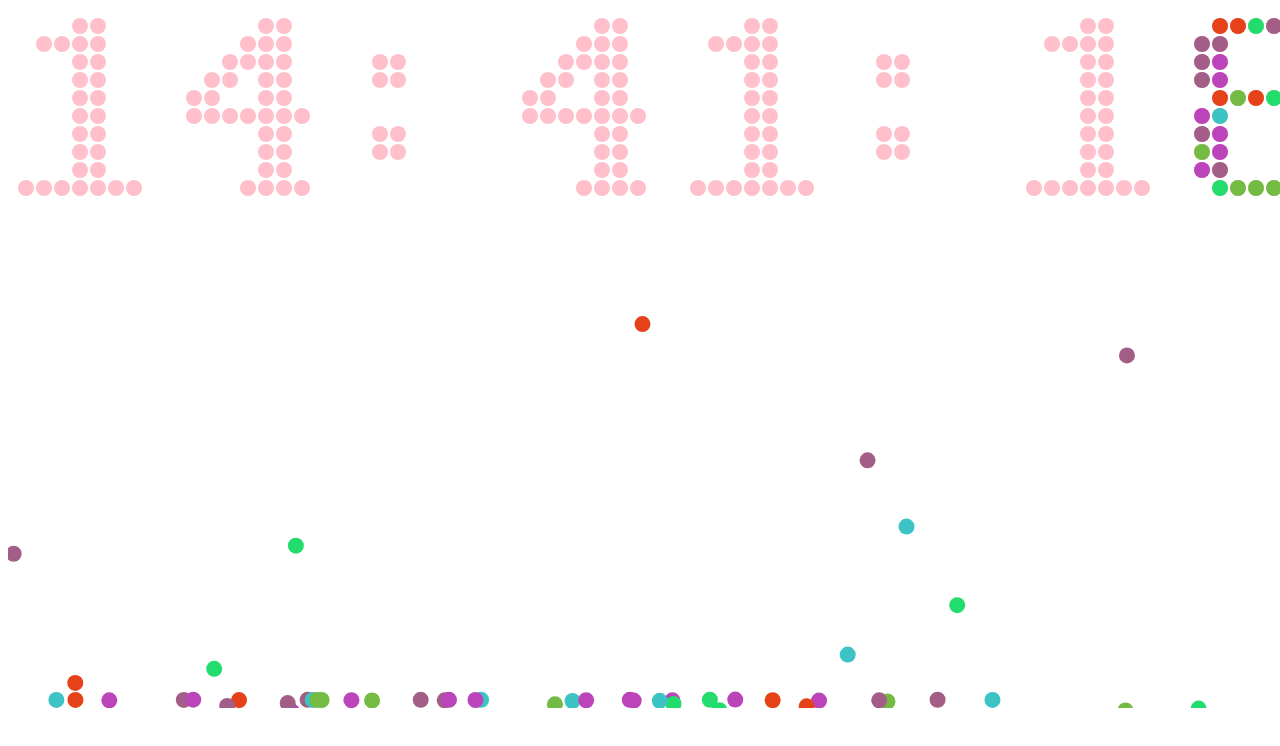
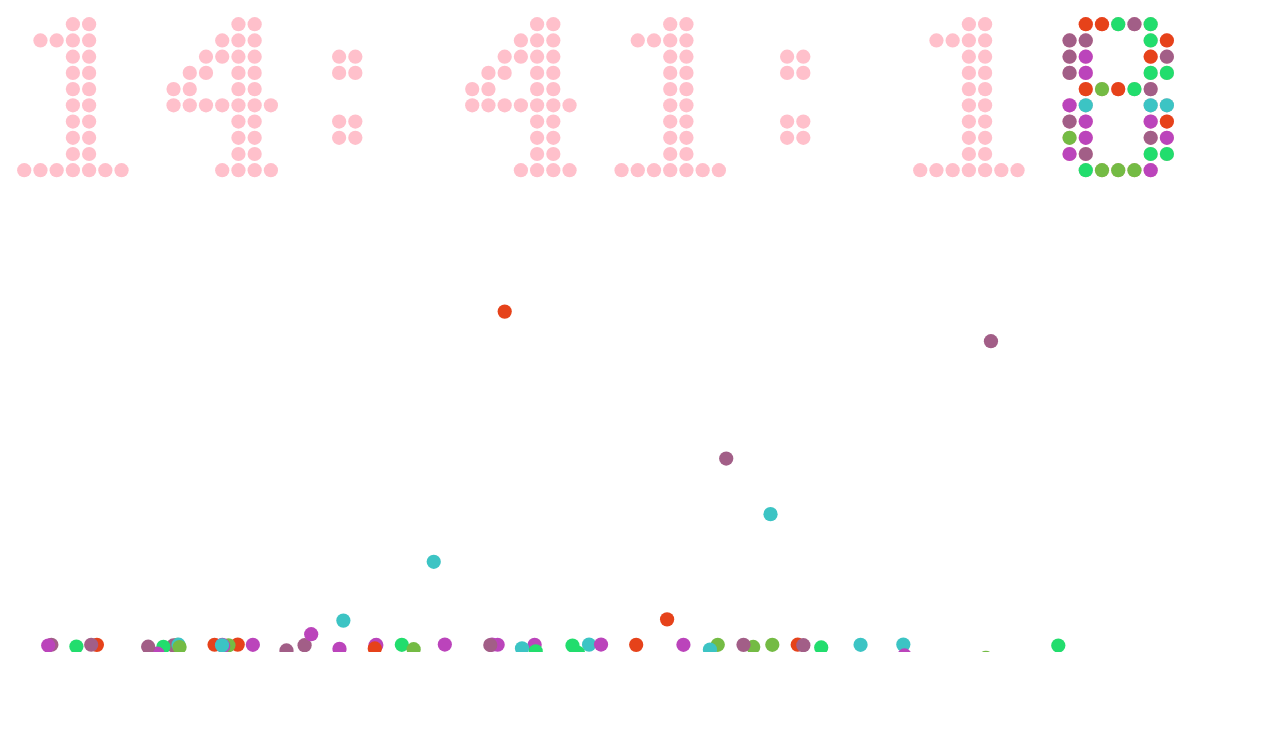
Before and after one commit to yuaneg/front-demo, a plain HTML site: page CountDownCanvas/index.html in a window 1280 px wide. Drawn offline with Linux system fonts and the light colour scheme.

Commit message:
屏幕适应

```diff
--- a/CountDownCanvas/index.html
+++ b/CountDownCanvas/index.html
@@ -2,11 +2,13 @@
 <html>
 	<head>
 		<meta charset="UTF-8">
+		<meta name="viewport" content="width=device-width,height=device-height,initial-scale=1.0, minimum-scale=1.0, maximum-scale=1.0, user-scalable=no">
 		<title></title>
+
 	</head>
 	<link rel="stylesheet" href="css/countDown.css" />
-	<body>
-		<canvas id="canvasCountDown"></canvas>
+	<body style="width: 100%;height: 100%;">
+		<canvas id="canvasCountDown" style="width: 100%;height: 100%;"></canvas>
 	</body>
 	<script type="text/javascript" src="js/countDown2.js" ></script>
 	<script type="text/javascript" src="js/digit.js" ></script>
--- a/CountDownCanvas/js/countDown2.js
+++ b/CountDownCanvas/js/countDown2.js
@@ -1,7 +1,7 @@
-var WINDOW_WIDTH = window.innerWidth;
-var WINDOW_HEIGHT = window.innerHeight-100;
+var WINDOW_WIDTH = document.body.clientWidth
+var WINDOW_HEIGHT = document.body.clientHeight;
 //圆的半径
-var RADIUS = 8;
+var RADIUS = WINDOW_WIDTH/180;
 var canvas = document.getElementById('canvasCountDown');
 var context = canvas.getContext('2d');
 canvas.height = WINDOW_HEIGHT;
```
